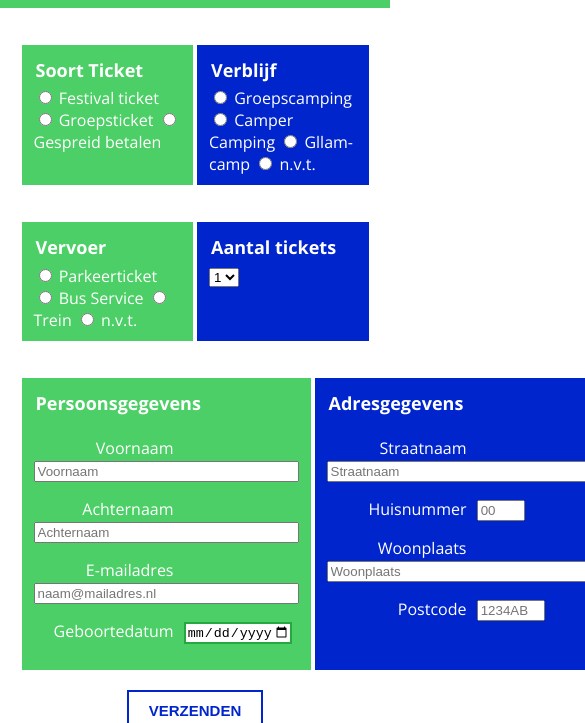
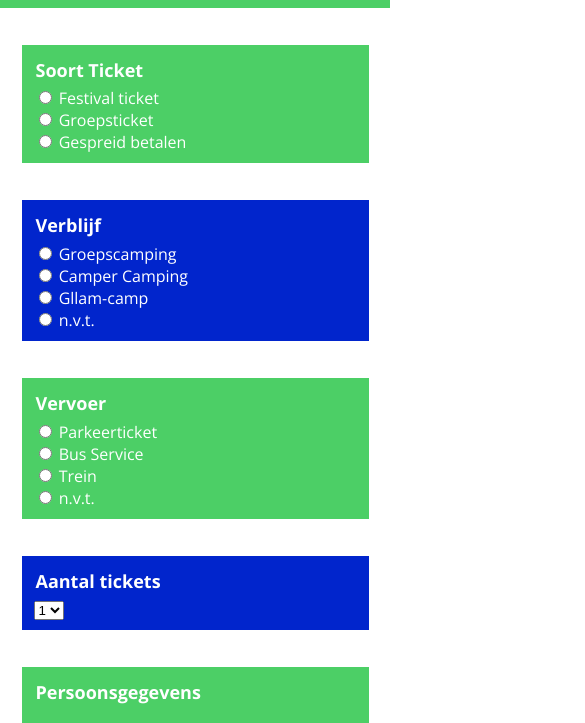
Before and after one commit to kimbakker/frontend, a plain HTML site: page tickets.html in a window 390 px wide. Shown: the part 103-826 px from the top of the page, 585 px wide, since content can reach past the window. Drawn offline with nearby package versions, Linux system fonts and the light colour scheme; a web font is replaced by a local one.

Commit message:
Add files via upload

```diff
--- a/css/style.css
+++ b/css/style.css
@@ -375,6 +375,13 @@ fieldset:first-child {
 fieldset:last-child {
     background: #0125CC;
 }
+fieldset ul {
+    padding: 0;
+    margin: 0;
+}
+fieldset ul li {
+    display: inline-block;
+}
 legend {
     padding-top: 50px;
     font-weight: bold;
@@ -498,6 +505,9 @@ section fieldset p label {
     }
     .artiest h2 {
         font-size: 20px;
+    }
+    form section {
+        flex-wrap: wrap;
     }
 }
 
@@ -626,6 +636,19 @@ section fieldset p label {
     #video-2 {
         border: 5px solid #4CCF66;
     }
+    fieldset ul li {
+        display: block;
+    }
+    section fieldset p label {
+        width: 140px;
+    }
+}
+@media screen and (max-width: 400px) {
+
+    section fieldset p label {
+        width: 0;
+        display: block;
+    }
 }
 
 /*Responsive pro */
--- a/tickets.html
+++ b/tickets.html
@@ -54,36 +54,41 @@
             <section>
                 <fieldset>
                     <legend>Soort Ticket</legend>
-                    <input type="radio" name="ticket" id="festivalticket">
-                    <label for="festivalticket">Festival ticket</label>
-                    <input type="radio" id="groepsticket" name="ticket" value="groepsticket">
-                    <label for="festivalticket">Groepsticket</label>
-                    <input type="radio" id="gespreid" name="ticket" value="gespreid">
-                    <label for="festivalticket">Gespreid betalen</label>
+                    <ul><li><input type="radio" name="ticket" id="festivalticket">
+                        <label for="festivalticket">Festival ticket</label></li>
+                        <li><input type="radio" id="groepsticket" name="ticket" value="groepsticket">
+                            <label for="festivalticket">Groepsticket</label></li>
+                        <li><input type="radio" id="gespreid" name="ticket" value="gespreid">
+                            <label for="festivalticket">Gespreid betalen</label></li>
+                    </ul>
                 </fieldset>
                 <fieldset>
                     <legend>Verblijf</legend>
-                    <input type="radio" id="groepscamping" name="verblijf" value="groepscamping">
-                    <label for="groepscamping">Groepscamping</label>
-                    <input type="radio" id="camper" name="verblijf" value="camper">
-                    <label for="camper">Camper Camping</label>
-                    <input type="radio" id="glamm" name="verblijf" value="glamm">
-                    <label for="glamm">Gllam-camp</label>
-                    <input type="radio" id="ntv" name="verblijf" value="ntv">
-                    <label for="ntv">n.v.t.</label>
+                    <ul>
+                        <li><input type="radio" id="groepscamping" name="verblijf" value="groepscamping">
+                            <label for="groepscamping">Groepscamping</label></li>
+                        <li><input type="radio" id="camper" name="verblijf" value="camper">
+                            <label for="camper">Camper Camping</label></li>
+                        <li><input type="radio" id="glamm" name="verblijf" value="glamm">
+                            <label for="glamm">Gllam-camp</label></li>
+                        <li><input type="radio" id="ntv" name="verblijf" value="ntv">
+                            <label for="ntv">n.v.t.</label></li>
+                    </ul>
                 </fieldset>
             </section>
             <section>
                 <fieldset>
                     <legend>Vervoer</legend>
-                    <input type="radio" id="parkeren" name="vervoer" value="parkeren">
-                    <label for="parkeren">Parkeerticket</label>
-                    <input type="radio" id="bus" name="vervoer" value="bus">
-                    <label for="bus">Bus Service</label>
-                    <input type="radio" id="trein" name="vervoer" value="trein">
-                    <label for="trein">Trein</label>
-                    <input type="radio" id="ntv" name="vervoer" value="ntv">
-                    <label for="ntv">n.v.t.</label>
+                    <ul>
+                        <li><input type="radio" id="parkeren" name="vervoer" value="parkeren">
+                            <label for="parkeren">Parkeerticket</label></li>
+                        <li><input type="radio" id="bus" name="vervoer" value="bus">
+                            <label for="bus">Bus Service</label></li>
+                        <li><input type="radio" id="trein" name="vervoer" value="trein">
+                            <label for="trein">Trein</label></li>
+                        <li><input type="radio" id="ntv" name="vervoer" value="ntv">
+                            <label for="ntv">n.v.t.</label></li>
+                    </ul>
                 </fieldset>
                 <fieldset class="aantal-tickets">
                     <legend>Aantal tickets</legend>
@@ -116,11 +121,11 @@
                         <input name="text" id="straatnaam" size="30" placeholder="Straatnaam" required></p>
                     <p><label for="huisnummer">Huisnummer</label>
                         <input type="number" id="huisnummer" name="huisnummer" min="1" placeholder="00" required>
-                    <p><label for="woonplaats">Woonplaats</label>
-                        <input name="text" id="woonplaats" size="30" placeholder="Woonplaats" required></p>
-                    <p><label for="postcode">Postcode</label>
-                        <input name="text" id="postcode" size="30" placeholder="1234AB" required></p>
-                    <p class="feedback groen">Dit gedeelte van het formulier is goed ingevuld.</p>
+                        <p><label for="woonplaats">Woonplaats</label>
+                            <input name="text" id="woonplaats" size="30" placeholder="Woonplaats" required></p>
+                        <p><label for="postcode">Postcode</label>
+                            <input name="text" id="postcode" size="30" placeholder="1234AB" required></p>
+                        <p class="feedback groen">Dit gedeelte van het formulier is goed ingevuld.</p>
                 </fieldset>
             </section>
             <input type="submit" value="Verzenden">
```
